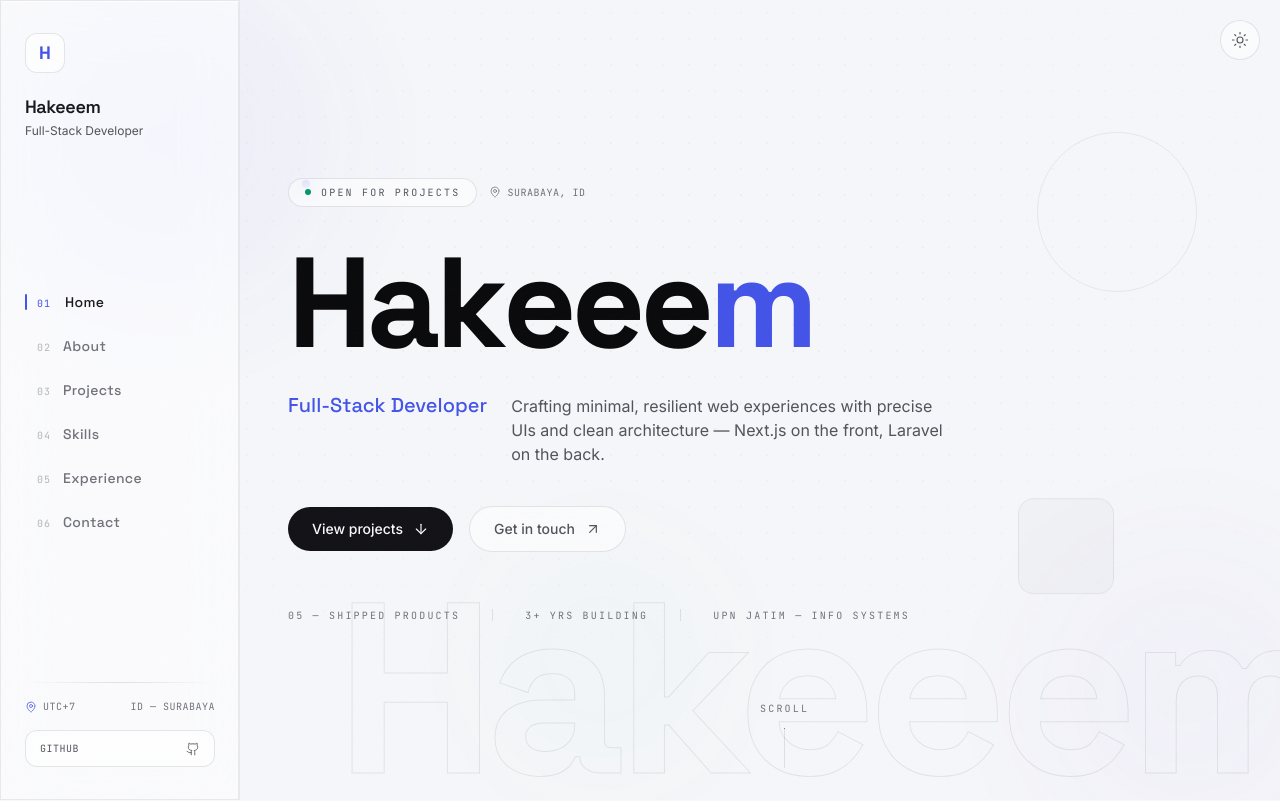
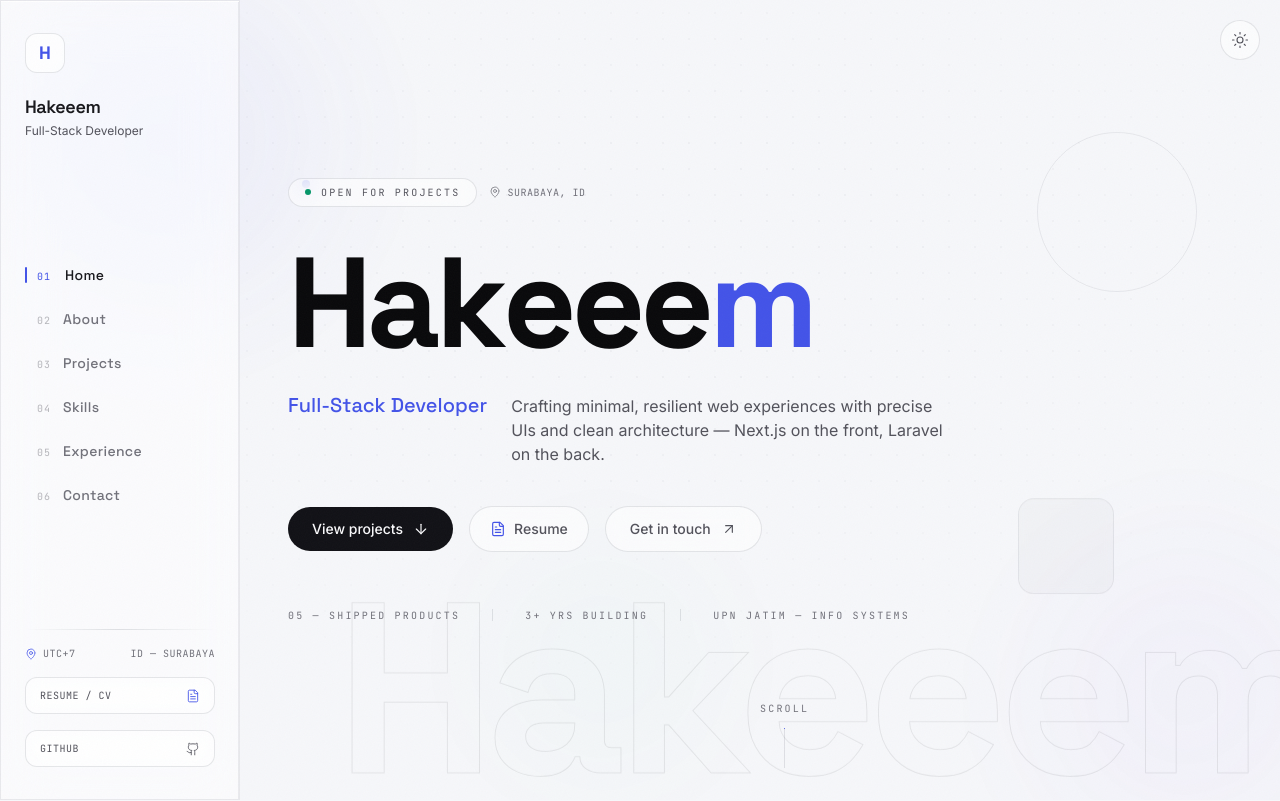
Before and after one commit to ArloDel/Portofolio-website, a Next.js app: page / in a window 1280 px wide. Shown: the top 801 px of the page. Built offline with nearby package versions, Linux system fonts and the light colour scheme; no server answers.

Commit message:
feat(resume): add quick-access Resume/CV buttons in hero and sidebar navigation

```diff
--- a/app/components/navigation/DesktopSidebar.tsx
+++ b/app/components/navigation/DesktopSidebar.tsx
@@ -2,7 +2,7 @@
 
 import React, { useEffect, useRef } from "react";
 import anime from "animejs";
-import { Github, MapPin } from "lucide-react";
+import { FileText, Github, MapPin } from "lucide-react";
 import { isReducedMotion } from "@/app/lib/motion";
 
 export interface NavigationSectionItem {
@@ -193,6 +193,17 @@ export const DesktopSidebar: React.FC<DesktopSidebarProps> = ({
           <span>ID — SURABAYA</span>
         </div>
         <a
+          href="/resume.pdf"
+          target="_blank"
+          rel="noopener noreferrer"
+          className="glass-chip group flex items-center justify-between rounded-xl px-3.5 py-2.5 transition-colors hover:border-accent/40"
+        >
+          <span className="font-mono text-[10px] tracking-wider text-ink-muted group-hover:text-ink">
+            RESUME / CV
+          </span>
+          <FileText className="h-3.5 w-3.5 text-accent transition-transform group-hover:scale-110" strokeWidth={1.5} />
+        </a>
+        <a
           href="https://github.com/ArloDel"
           target="_blank"
           rel="noopener noreferrer"
--- a/app/components/sections/HeroSection.tsx
+++ b/app/components/sections/HeroSection.tsx
@@ -2,7 +2,7 @@
 
 import React, { useEffect, useRef } from "react";
 import anime from "animejs";
-import { ArrowDown, ArrowUpRight, MapPin } from "lucide-react";
+import { ArrowDown, ArrowUpRight, FileText, MapPin } from "lucide-react";
 import { useParallax, attachMouseParallax, isReducedMotion } from "@/app/lib/motion";
 
 interface HeroSectionProps {
@@ -172,6 +172,16 @@ export const HeroSection: React.FC<HeroSectionProps> = ({
             View projects
             <ArrowDown className="h-4 w-4 transition-transform duration-300 group-hover:translate-y-0.5" strokeWidth={1.75} />
           </button>
+          <a
+            href="/resume.pdf"
+            target="_blank"
+            rel="noopener noreferrer"
+            className="glass-chip group flex items-center gap-2 rounded-full px-5 py-3 text-sm font-medium text-ink-muted transition-all duration-300 hover:border-accent/40 hover:text-ink"
+            title="View or download CV / Resume"
+          >
+            <FileText className="h-4 w-4 text-accent transition-transform duration-300 group-hover:scale-110" strokeWidth={1.75} />
+            Resume
+          </a>
           <button
             type="button"
             onClick={() => navigate("contact")}
```
